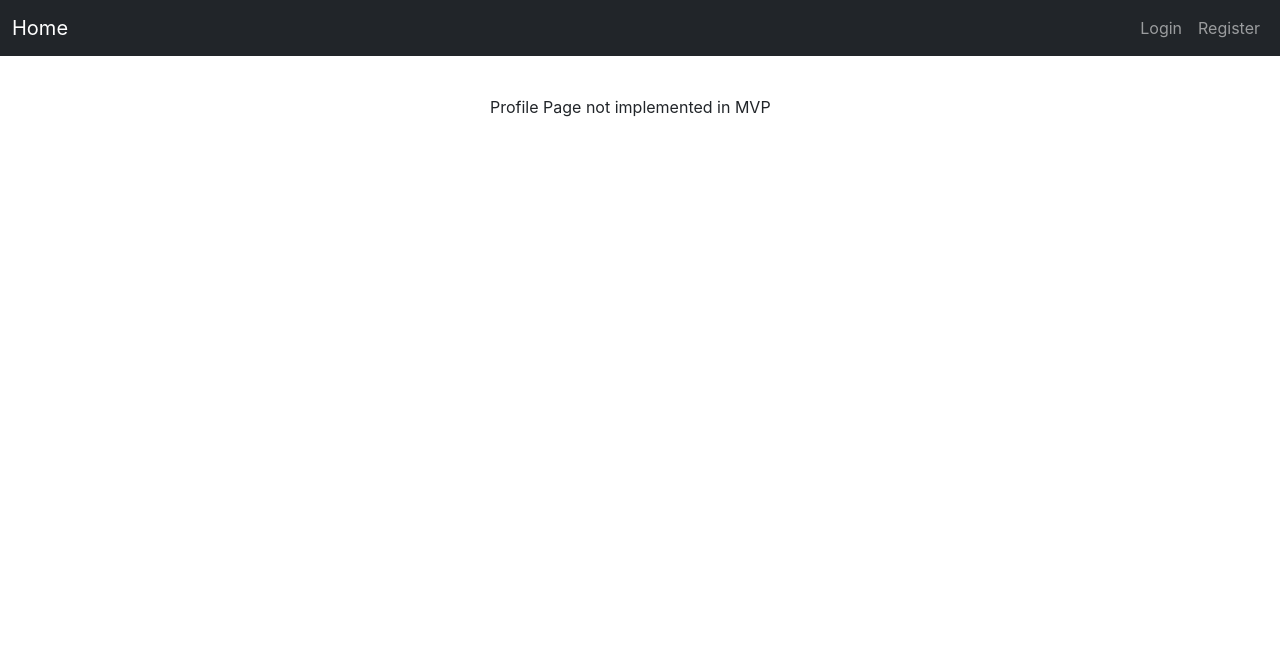
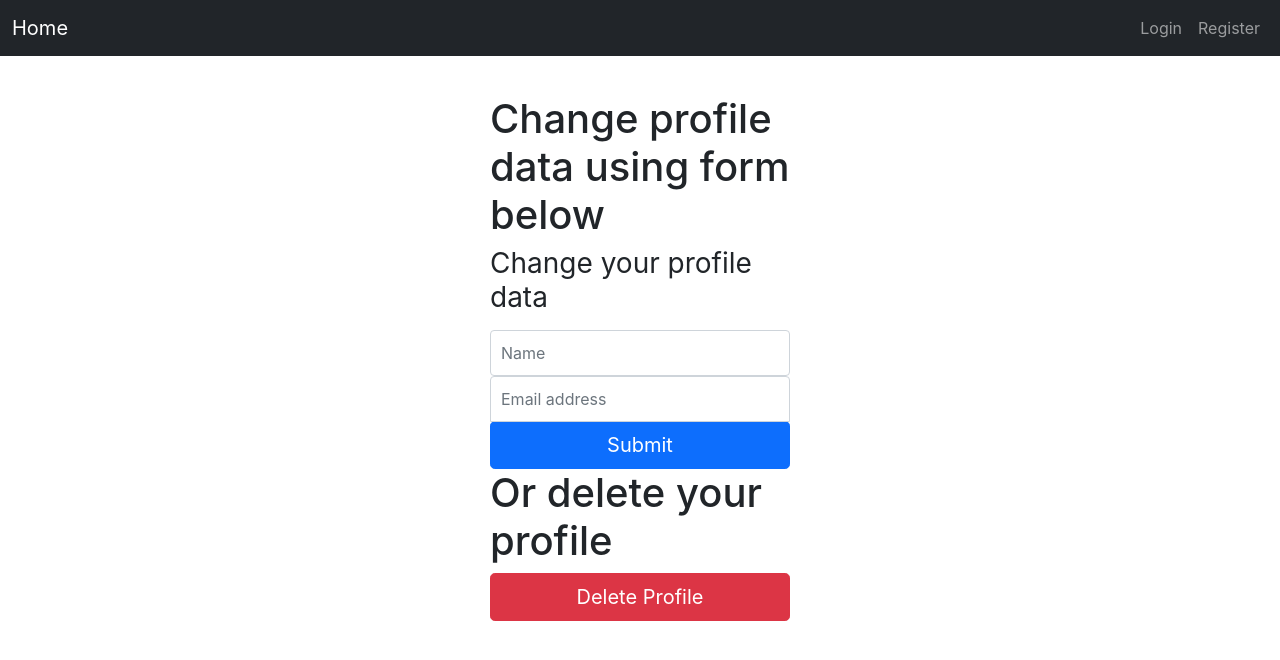
Before and after one commit to veremchukvv/stonks-react-front, a React (Create React App) app: page /profile in a window 1280 px wide. Shown: the top 660 px of the page. Built offline with nearby package versions, Linux system fonts and the light colour scheme; no server answers.

Commit message:
implemented update user method

```diff
--- a/src/components/PortfolioList.tsx
+++ b/src/components/PortfolioList.tsx
@@ -10,6 +10,7 @@ const response = await fetch('http://localhost:8000/api/v1/portfolio/', {
     credentials: 'include',
 })
 const content = await response.json()
+
 setPortfolios(content)
     }, [])
 
--- a/src/pages/Profile.tsx
+++ b/src/pages/Profile.tsx
@@ -1,10 +1,57 @@
-import React from 'react';
+import React, { SyntheticEvent, useContext, useState } from 'react';
+import { useHistory } from 'react-router';
+import { convertTypeAcquisitionFromJson } from 'typescript';
+import { AuthContext } from '../context/authContext';
 
 const Profile = () => {
+    const [email, setEmail] = useState('')
+    const history = useHistory()
+    const auth = useContext(AuthContext)
+
+    const submit = async (e: SyntheticEvent) => {
+        e.preventDefault()
+
+        await fetch('http://localhost:8000/users/update', {
+            method: 'PATCH',
+            credentials: 'include',
+            headers: {'Content-Type':'application/json'},
+            body: JSON.stringify({
+                email,
+            })
+        })
+    }
+
+    const deleteUserHandler = async () => {
+        await fetch('http://localhost:8000/users/delete', {
+            method: 'DELETE',
+            credentials: 'include',
+            headers: {'Content-Type':'application/json'}
+            })
+            history.push('/')
+        }
+
     return (
         <div>
-            Profile Page not implemented in MVP
-        </div>
+        <h1>Change profile data using form below</h1>
+        <form onSubmit={submit}>
+        <h1 className="h3 mb-3 fw-normal">Change your profile data</h1>
+
+        <input className="form-control" placeholder="Name" defaultValue={auth.userName}
+        />
+
+        <input type="email" className="form-control" placeholder="Email address" required
+               onChange = {e => setEmail(e.target.value)}
+        />
+        <button className="w-100 btn btn-lg btn-primary" type="submit">Submit</button>
+        <h1>Or delete your profile</h1>
+        <button
+              className="w-100 btn btn-lg btn-danger"
+              onClick={deleteUserHandler}
+            >
+              Delete Profile
+            </button>
+    </form>
+    </div>
     );
 };
 
```
